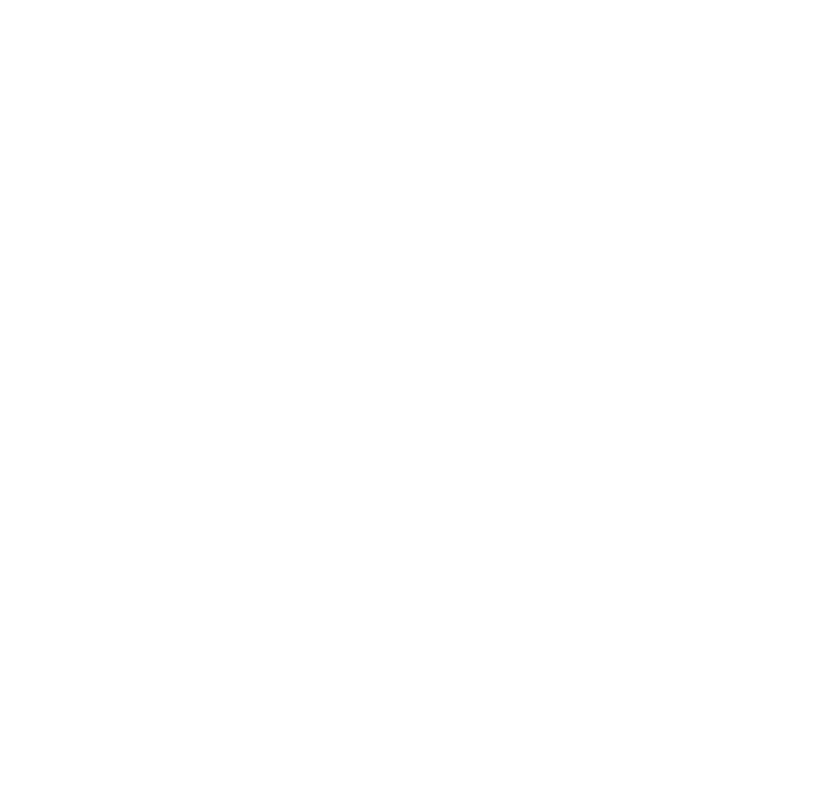
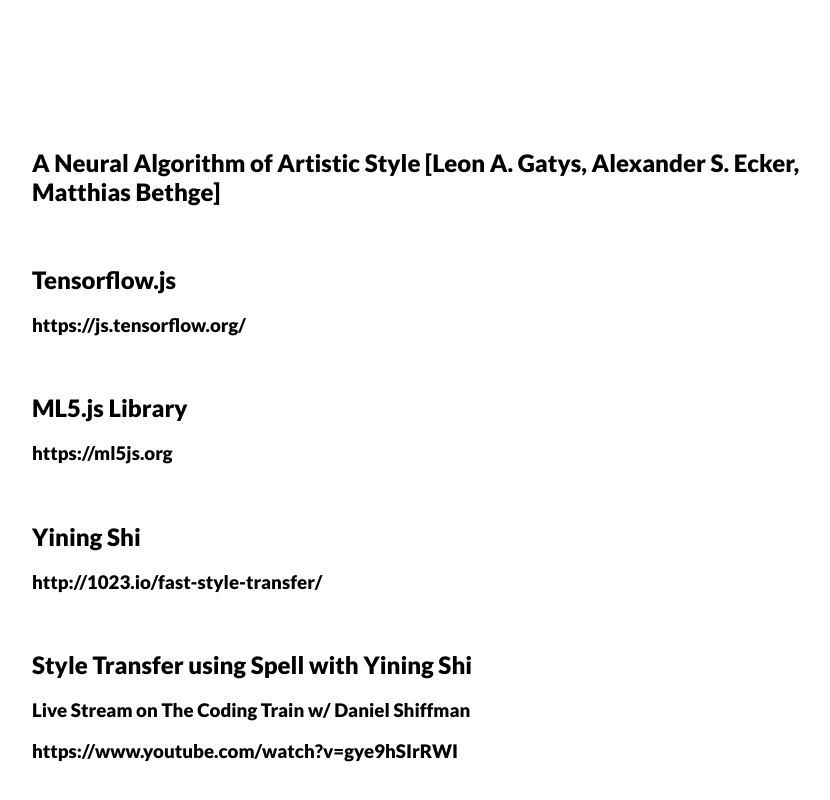
Before and after one commit to KatieFrey/fauxpaintr, a React (Create React App) app: page / in a window 1280 px wide. Shown: the part 1474-2274 px from the top of the page, without its empty margins (208-1038 px from the left). Before the commit the page ends 1504 px from the top, so only its background shows below. Built offline with nearby package versions, Linux system fonts and the light colour scheme.

Commit message:
Style Transfer Project

```diff
--- a/src/App.css
+++ b/src/App.css
@@ -38,6 +38,11 @@
 }
 
 #output img {
-  height: 500px;
-  width: 600px;
+  height: 18em;
+  width: 20em;
+  margin: 11em 6em;
 }
+
+footer {
+  margin: 5em 15em 5em;
+}
--- a/src/App.js
+++ b/src/App.js
@@ -60,6 +60,8 @@
               handleChange={this.handleChange}
             />
           </div>
+          <br />
+          <br />
           <div id="output">
             {this.state.result ? (
               <img
@@ -72,6 +74,27 @@
             )}
           </div>
         </section>
+        <br />
+        <br />
+        <footer>
+          <h2>
+            A Neural Algorithm of Artistic Style [Leon A. Gatys, Alexander S.
+            Ecker, Matthias Bethge]
+          </h2>
+          <br />
+          <h2>Tensorflow.js</h2>
+          <h3>https://js.tensorflow.org/</h3>
+          <br />
+          <h2>ML5.js Library</h2>
+          <h3>https://ml5js.org</h3>
+          <br />
+          <h2>Yining Shi</h2>
+          <h3>http://1023.io/fast-style-transfer/</h3>
+          <br />
+          <h2>Style Transfer using Spell with Yining Shi</h2>
+          <h3>Live Stream on The Coding Train w/ Daniel Shiffman</h3>
+          <h3>https://www.youtube.com/watch?v=gye9hSIrRWI</h3>
+        </footer>
       </div>
     );
   }
--- a/src/Components/StylePic/StylePic.css
+++ b/src/Components/StylePic/StylePic.css
@@ -16,6 +16,6 @@
 }
 
 img {
-  height: 12em;
-  width: 12em;
+  height: 18em;
+  width: 18em;
 }
```
Also changed, not shown: 1 other file (tests, documents, lock files or other folders).
